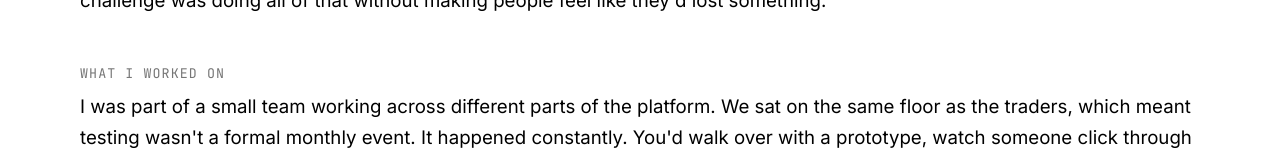
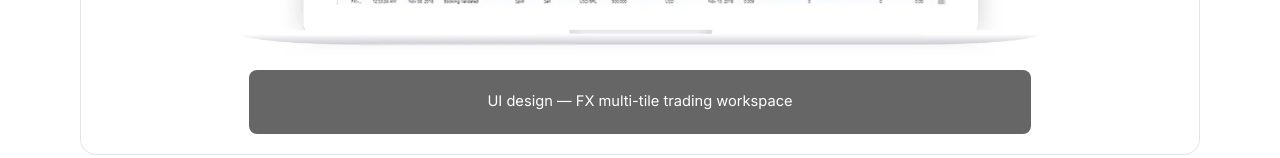
Before and after one commit to julcresus/julcresus.github.io, a React (Create React App) app: page /sgdesign in a window 1280 px wide. Shown: the part 777-935 px from the top of the page. Built offline with nearby package versions, Linux system fonts and the light colour scheme; no server answers.

Commit message:
Fix carousel visibility due to Bootstrap class collision

```diff
--- a/src/components/AccessibleCarousel.css
+++ b/src/components/AccessibleCarousel.css
@@ -27,19 +27,20 @@
   display: none; /* Safari and Chrome */
 }
 
-.accessible-carousel .carousel-item {
+.accessible-carousel .accessible-carousel-item {
   flex: 0 0 100%;
   scroll-snap-align: start;
   position: relative;
+  display: block; /* ensure it displays over Bootstrap */
 }
 
-.accessible-carousel .carousel-item img {
+.accessible-carousel .accessible-carousel-item img {
   width: 100%;
   display: block;
 }
 
 /* Matching the CoreUI caption style */
-.accessible-carousel .carousel-caption {
+.accessible-carousel .accessible-carousel-caption {
   position: absolute;
   right: 15%;
   bottom: 1.25rem;
@@ -52,7 +53,7 @@
   border-radius: 8px;
 }
 
-.accessible-carousel .carousel-caption p {
+.accessible-carousel .accessible-carousel-caption p {
   margin: 0;
   font-size: 11pt;
 }
--- a/src/components/AccessibleCarousel.js
+++ b/src/components/AccessibleCarousel.js
@@ -8,7 +8,7 @@
     <div className="accessible-carousel-wrap">
       <div className="accessible-carousel" aria-label={ariaLabel} tabIndex="0" role="region">
         {images.map((img, i) => (
-          <div key={i} className="carousel-item">
+          <div key={i} className="accessible-carousel-item">
             <img
               src={img.src}
               alt={img.alt || `Carousel image ${i + 1}`}
@@ -16,7 +16,7 @@
               className="d-block w-100"
             />
             {img.caption && (
-              <div className="carousel-caption d-none d-md-block">
+              <div className="accessible-carousel-caption d-none d-md-block">
                 <p>{img.caption}</p>
               </div>
             )}
```
